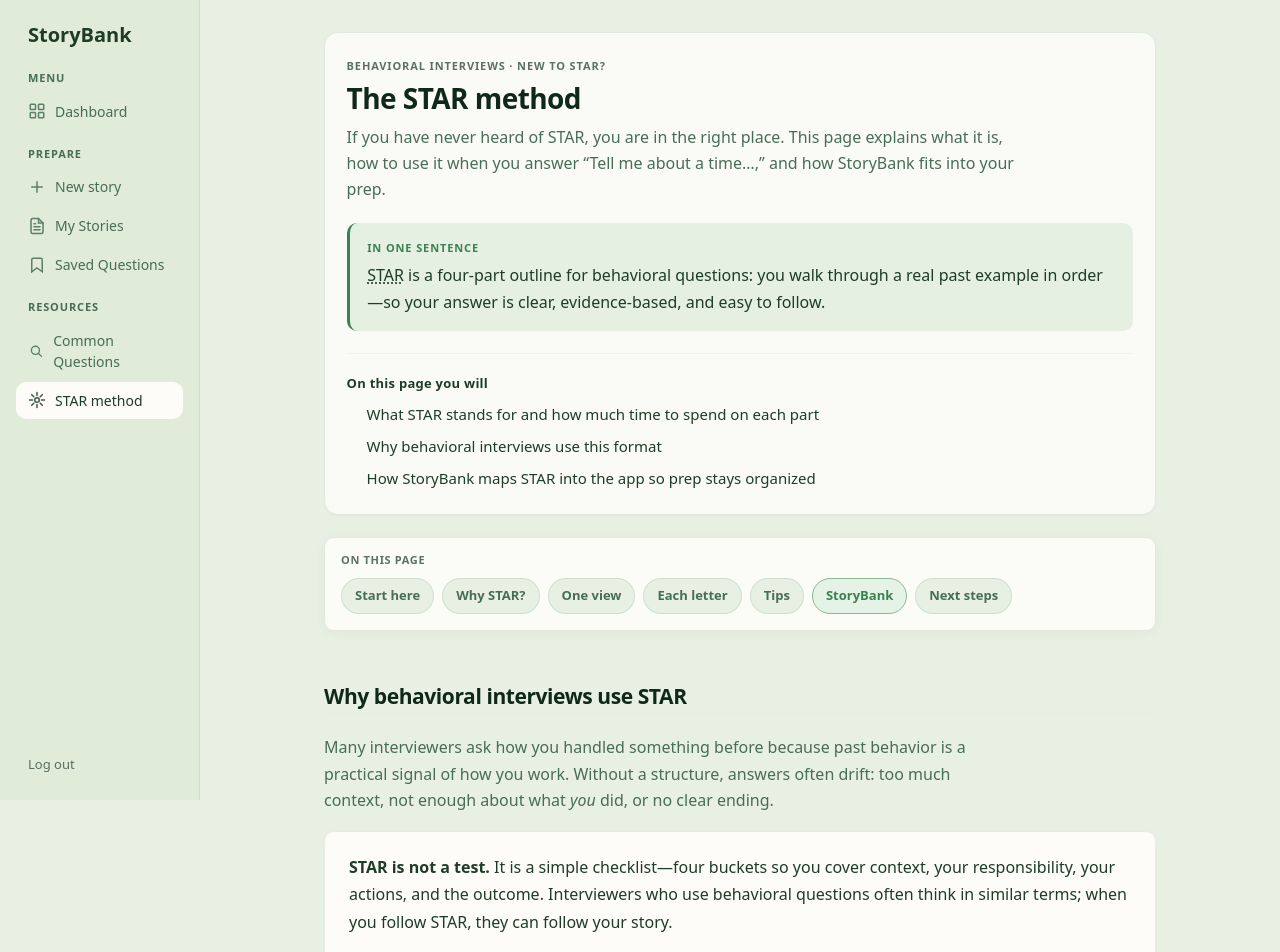
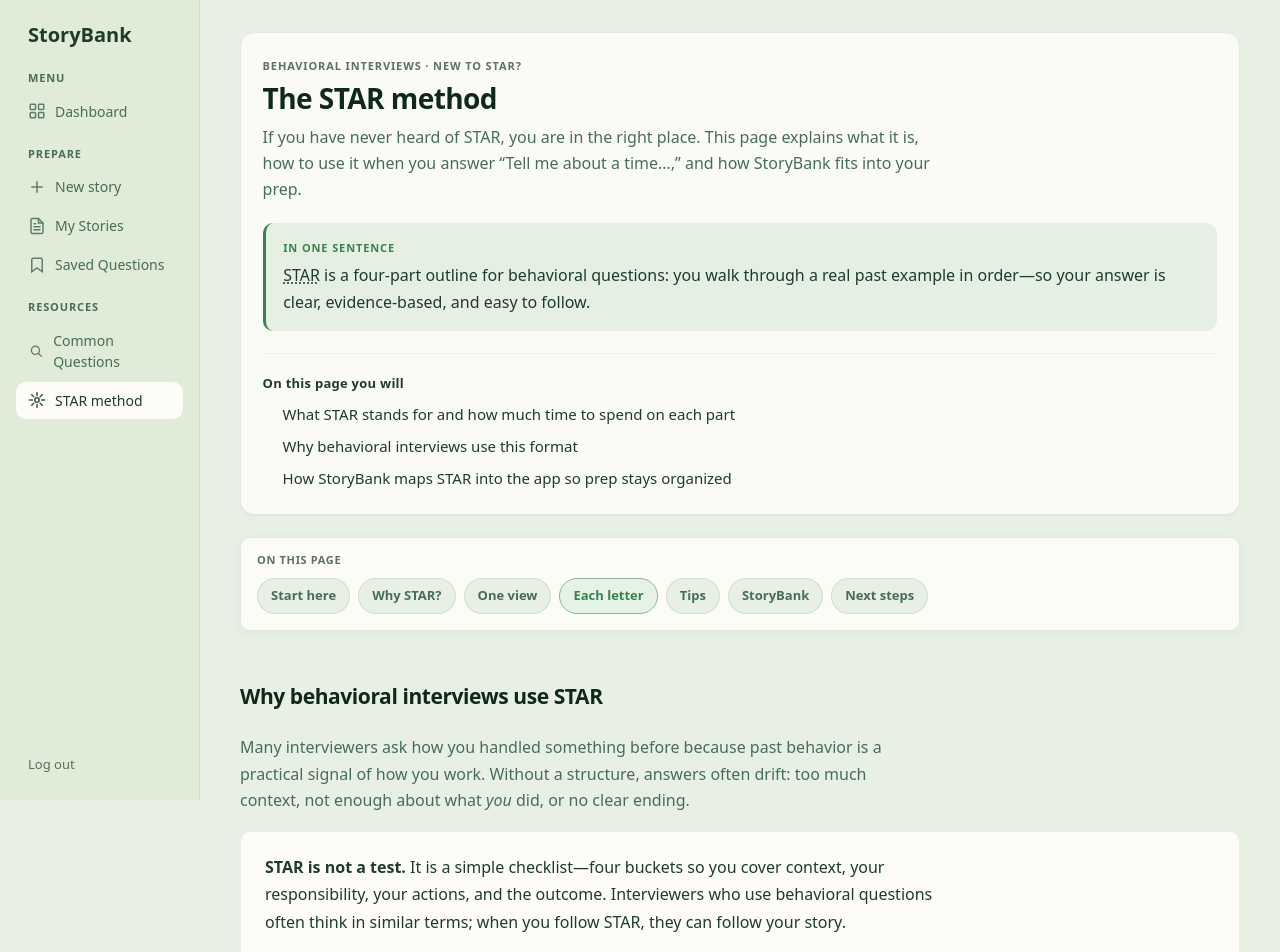
Before and after one commit to park-jenna/storybank, a Next.js app in the folder frontend/: page /interview-tips in a window 1280 px wide. Shown: the top 952 px of the page. Built offline with nearby package versions, Linux system fonts and the light colour scheme; no server answers.

Commit message:
style(sb-star-page): adjust max-widt

```diff
--- a/frontend/src/app/styles/sb-star-page.css
+++ b/frontend/src/app/styles/sb-star-page.css
@@ -21,7 +21,8 @@
 
 .sb-star-page-inner {
   width: 100%;
-  max-width: min(52rem, 100%);
+  /* Use full main column like Dashboard / Stories; prose width capped via --sb-star-prose */
+  max-width: 100%;
   margin-inline: auto;
   padding-inline: 0;
 }
@@ -275,6 +276,7 @@
   font-size: 16px;
   line-height: 1.72;
   color: var(--text-dark);
+  max-width: var(--sb-star-prose);
 }
 
 .sb-star-page-p + .sb-star-page-p {
```
